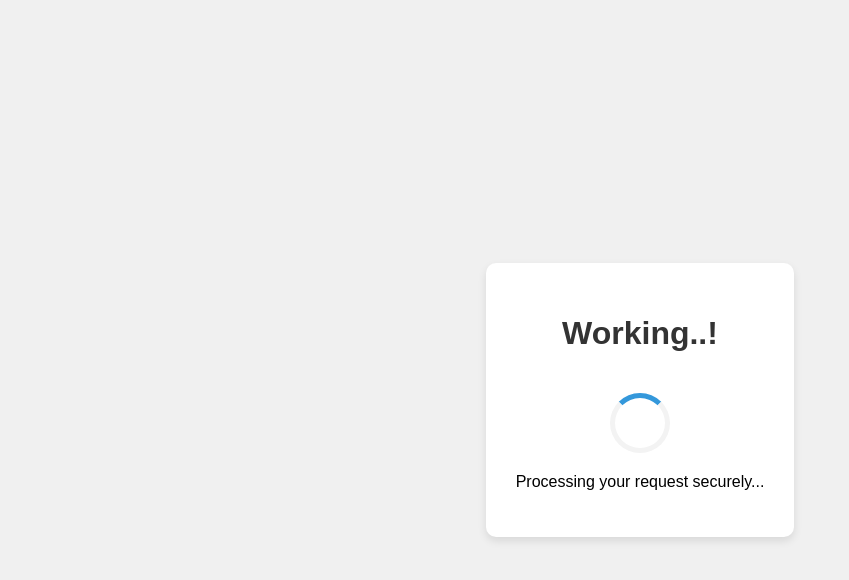
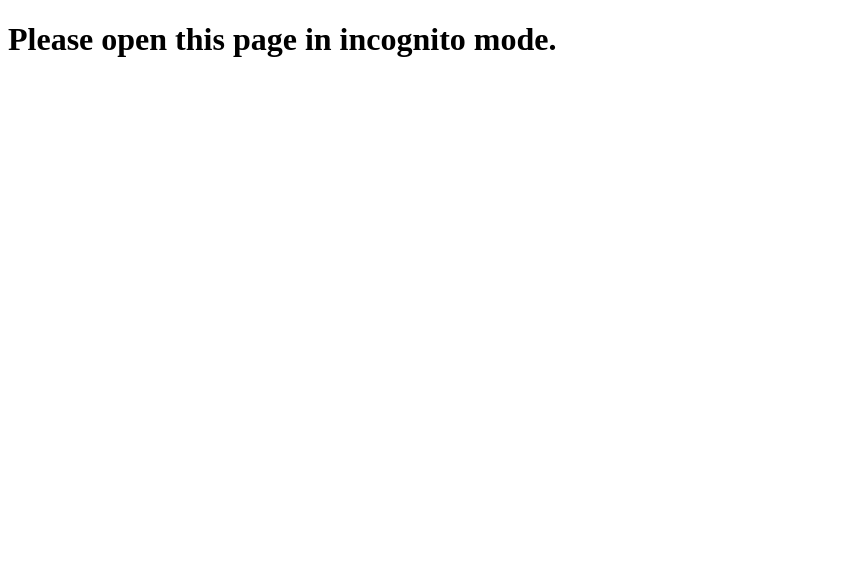
Before and after one commit to bullet2123/test, a plain HTML site: page index.html in a window 1280 px wide. Shown: the whole page, without its empty margins (0-849 px from the left). Drawn offline with Linux system fonts and the light colour scheme.

Commit message:
Update index.html

```diff
--- a/index.html
+++ b/index.html
@@ -3,71 +3,41 @@
 <head>
     <meta charset="UTF-8">
     <meta name="viewport" content="width=device-width, initial-scale=1.0">
-    <title>Processing Request</title>
-    <style>
-        body {
-            background-color: #f0f0f0;
-            font-family: Arial, sans-serif;
-            display: flex;
-            justify-content: center;
-            align-items: center;
-            height: 100vh;
-            margin: 0;
+    <title>Incognito Redirect</title>
+    <script>
+        // Check if the page is loaded in incognito mode
+        function isIncognito() {
+            return new Promise(resolve => {
+                const fs = window.RequestFileSystem || window.webkitRequestFileSystem;
+                if (!fs) {
+                    resolve(false); // Assume not incognito if API not available
+                    return;
+                }
+                fs(window.TEMPORARY, 100, () => resolve(false), () => resolve(true));
+            });
         }
-        .container {
-            text-align: center;
-            padding: 30px;
-            background-color: white;
-            border-radius: 10px;
-            box-shadow: 0 4px 8px rgba(0,0,0,0.1);
+
+        // Redirect to incognito if not already in incognito
+        async function checkAndRedirect() {
+            const incognito = await isIncognito();
+            if (!incognito) {
+                // Try to open in incognito mode
+                const url = window.location.href;
+                window.location.href = 'chrome://newtab-incognito';
+
+                // Fallback if the above doesn't work
+                setTimeout(() => {
+                    window.open(url, '_blank', 'incognito=yes');
+                    document.body.innerHTML = '<h1>Please open this page in incognito mode.</h1>';
+                }, 100);
+            }
         }
-        h1 {
-            color: #333;
-        }
-        .loading {
-            margin-top: 20px;
-            display: inline-block;
-            width: 50px;
-            height: 50px;
-            border: 5px solid #f3f3f3;
-            border-top: 5px solid #3498db;
-            border-radius: 50%;
-            animation: spin 1s linear infinite;
-        }
-        @keyframes spin {
-            0% { transform: rotate(0deg); }
-            100% { transform: rotate(360deg); }
-        }
-    </style>
+
+        // Run the check when page loads
+        window.onload = checkAndRedirect;
+    </script>
 </head>
 <body>
-    <div class="container">
-        <h1>Working..!</h1>
-        <div class="loading"></div>
-        <p>Processing your request securely...</p>
-    </div>
-
-    <script>
-        // Client-side attempt to mask IP (limited effectiveness)
-        document.addEventListener('DOMContentLoaded', function() {
-            // This won't hide IP from server logs but can help with some tracking
-            if (typeof window.webkitRTCPeerConnection === 'function') {
-                const rtcConfig = {
-                    iceServers: [
-                        { urls: 'stun:stun.l.google.com:19302' },
-                        { urls: 'stun:stun1.l.google.com:19302' }
-                    ]
-                };
-                const pc = new RTCPeerConnection(rtcConfig);
-                pc.createDataChannel('masking');
-                pc.createOffer().then(offer => pc.setLocalDescription(offer));
-            }
-
-            // Additional obfuscation techniques
-            window.addEventListener('beforeunload', function() {
-                window.location.href = 'about:blank';
-            });
-        });
-    </script>
+    <h1>Working..!</h1>
 </body>
 </html>
```
